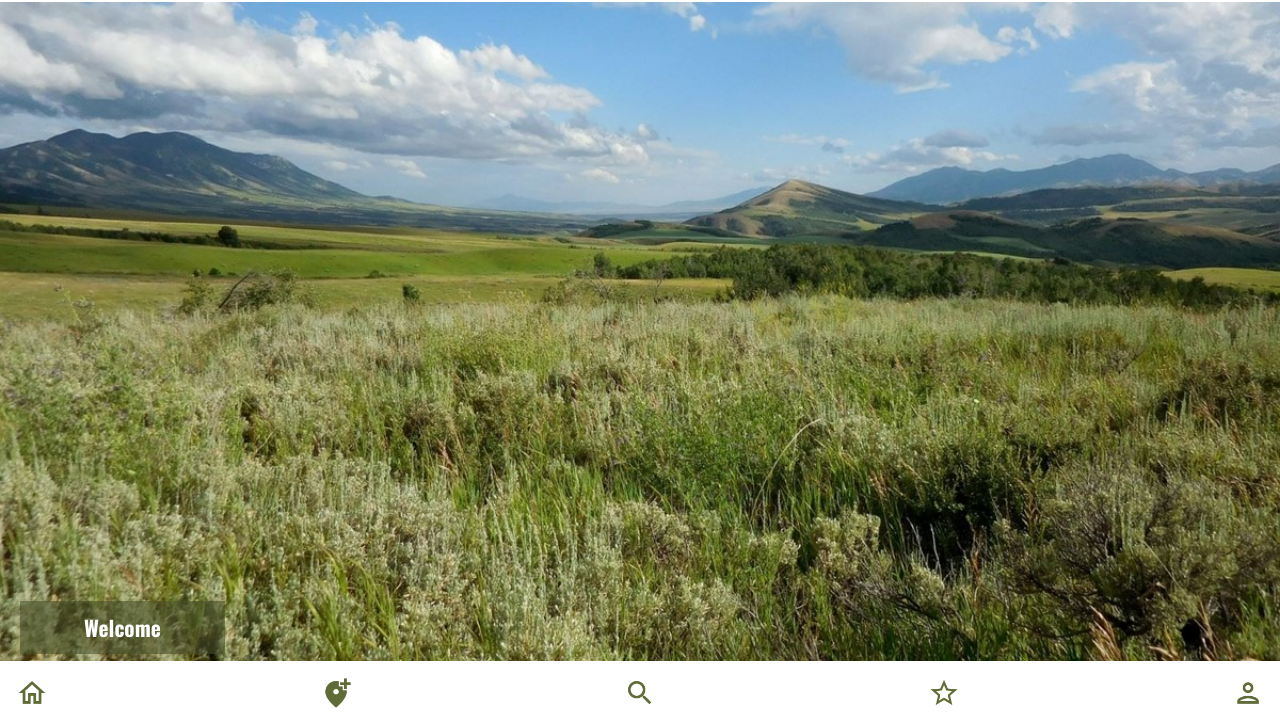
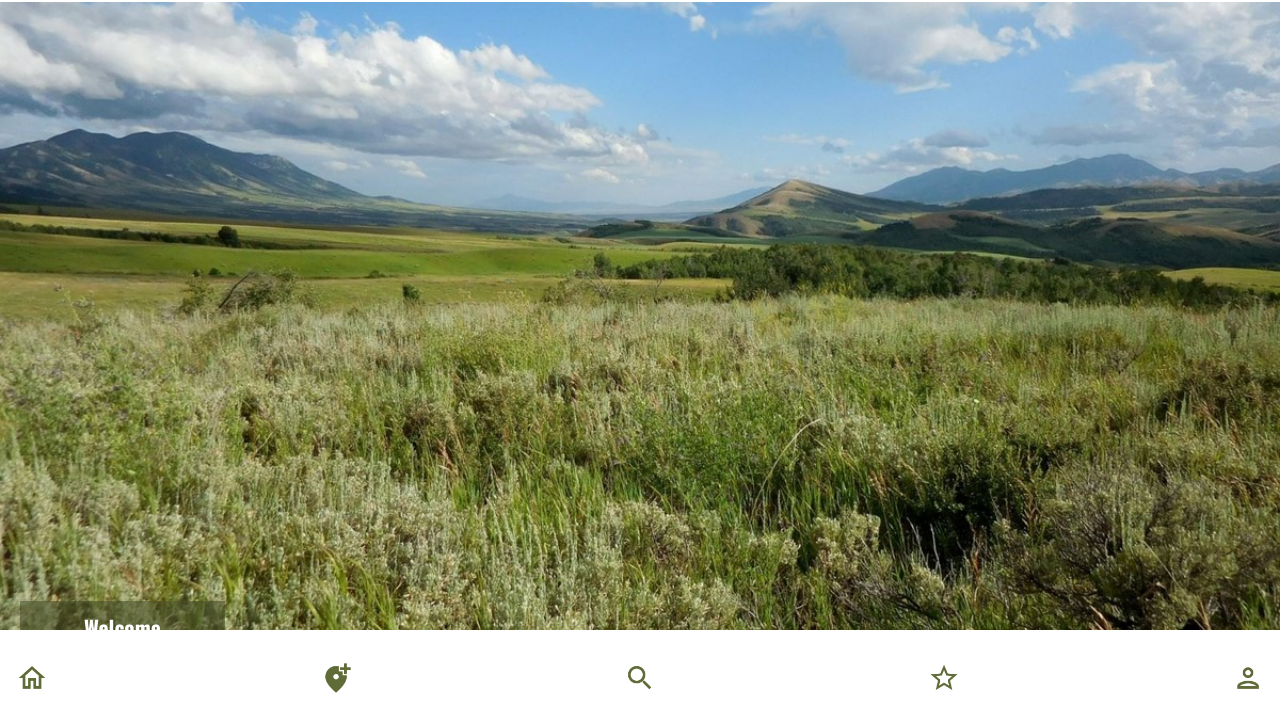
Before and after one commit to spencer-rafada/things-to-do-in-Rexburg, a website built with Vite: page src/index.html in a window 1280 px wide. Shown: the part 72-800 px from the top of the page. Built offline with nearby package versions, Linux system fonts and the light colour scheme; a web font is replaced by a local one.

Commit message:
fix foot position

```diff
--- a/src/styles/global.scss
+++ b/src/styles/global.scss
@@ -33,8 +33,9 @@ header {
 
 
 footer {
-  position: sticky;
-  bottom: 0;
+  position: fixed;
+   bottom: 0;
+   width: 100%;
   background-color: white;
   .footer-mobile {
     nav {
```
Also changed, not shown: src/styles/global.css, 1 other file.
